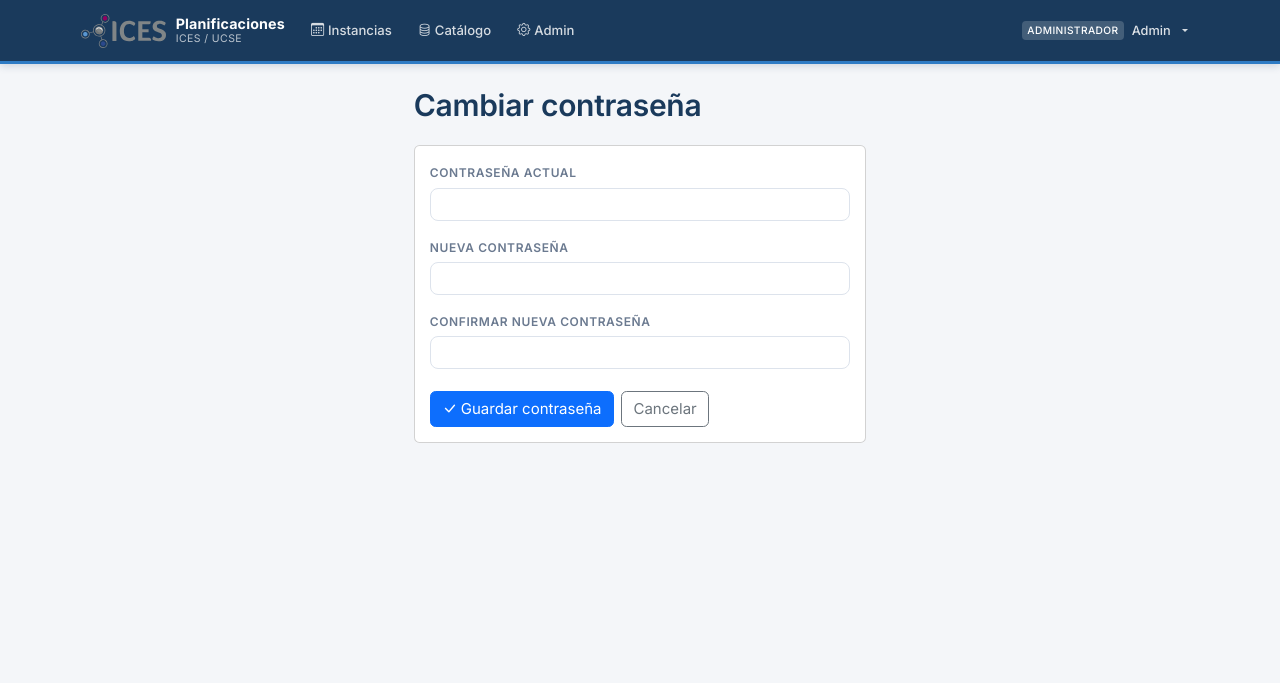
After one commit to NicoMiretti/planificacion-ices, a Django app: page /usuarios/perfil/cambiar-password/ in a window 1280 px wide. The commit adds this page. Shown: the top 683 px of the page. Run offline with Django 5.2, Linux system fonts and the light colour scheme; a user stored in the database is signed in.

Commit message:
feat: cambio de contraseña propio desde perfil para todos los roles

```diff
--- a/src/apps/usuarios/urls.py
+++ b/src/apps/usuarios/urls.py
@@ -1,4 +1,4 @@
-from django.urls import path
+from django.urls import path, reverse_lazy
 from django.contrib.auth import views as auth_views
 from . import views
 
@@ -10,4 +10,8 @@ urlpatterns = [
     ), name='login'),
     path('logout/', auth_views.LogoutView.as_view(), name='logout'),
     path('perfil/', views.perfil, name='perfil'),
+    path('perfil/cambiar-password/', auth_views.PasswordChangeView.as_view(
+        template_name='usuarios/cambiar_password.html',
+        success_url=reverse_lazy('usuarios:perfil'),
+    ), name='cambiar_password'),
 ]
--- /dev/null
+++ b/src/templates/usuarios/cambiar_password.html
@@ -0,0 +1,73 @@
+{% extends 'base.html' %}
+
+{% block title %}Cambiar Contraseña - Planificaciones{% endblock %}
+
+{% block content %}
+<div class="container mt-4">
+    <div class="row justify-content-center">
+        <div class="col-md-5">
+
+            <h2 class="mb-4">Cambiar contraseña</h2>
+
+            <div class="card">
+                <div class="card-body">
+                    <form method="post">
+                        {% csrf_token %}
+
+                        {% if form.errors %}
+                        <div class="alert alert-danger py-2">
+                            {% for field in form %}
+                                {% for error in field.errors %}
+                                    <div>{{ error }}</div>
+                                {% endfor %}
+                            {% endfor %}
+                            {% for error in form.non_field_errors %}
+                                <div>{{ error }}</div>
+                            {% endfor %}
+                        </div>
+                        {% endif %}
+
+                        <div class="mb-3">
+                            <label for="{{ form.old_password.id_for_label }}" class="form-label">Contraseña actual</label>
+                            <input type="password"
+                                   name="{{ form.old_password.html_name }}"
+                                   id="{{ form.old_password.id_for_label }}"
+                                   class="form-control {% if form.old_password.errors %}is-invalid{% endif %}"
+                                   autocomplete="current-password"
+                                   required>
+                        </div>
+
+                        <div class="mb-3">
+                            <label for="{{ form.new_password1.id_for_label }}" class="form-label">Nueva contraseña</label>
+                            <input type="password"
+                                   name="{{ form.new_password1.html_name }}"
+                                   id="{{ form.new_password1.id_for_label }}"
+                                   class="form-control {% if form.new_password1.errors %}is-invalid{% endif %}"
+                                   autocomplete="new-password"
+                                   required>
+                        </div>
+
+                        <div class="mb-3">
+                            <label for="{{ form.new_password2.id_for_label }}" class="form-label">Confirmar nueva contraseña</label>
+                            <input type="password"
+                                   name="{{ form.new_password2.html_name }}"
+                                   id="{{ form.new_password2.id_for_label }}"
+                                   class="form-control {% if form.new_password2.errors %}is-invalid{% endif %}"
+                                   autocomplete="new-password"
+                                   required>
+                        </div>
+
+                        <div class="d-flex gap-2 mt-4">
+                            <button type="submit" class="btn btn-primary">
+                                <i class="bi bi-check-lg me-1"></i>Guardar contraseña
+                            </button>
+                            <a href="{% url 'usuarios:perfil' %}" class="btn btn-outline-secondary">Cancelar</a>
+                        </div>
+                    </form>
+                </div>
+            </div>
+
+        </div>
+    </div>
+</div>
+{% endblock %}
--- a/src/templates/usuarios/perfil.html
+++ b/src/templates/usuarios/perfil.html
@@ -24,6 +24,11 @@
                 <dd class="col-sm-8">{{ user.date_joined|date:"d/m/Y" }}</dd>
             </dl>
         </div>
+        <div class="card-footer bg-transparent">
+            <a href="{% url 'usuarios:cambiar_password' %}" class="btn btn-outline-secondary btn-sm">
+                <i class="bi bi-key me-1"></i>Cambiar contraseña
+            </a>
+        </div>
     </div>
 </div>
 {% endblock %}
```
